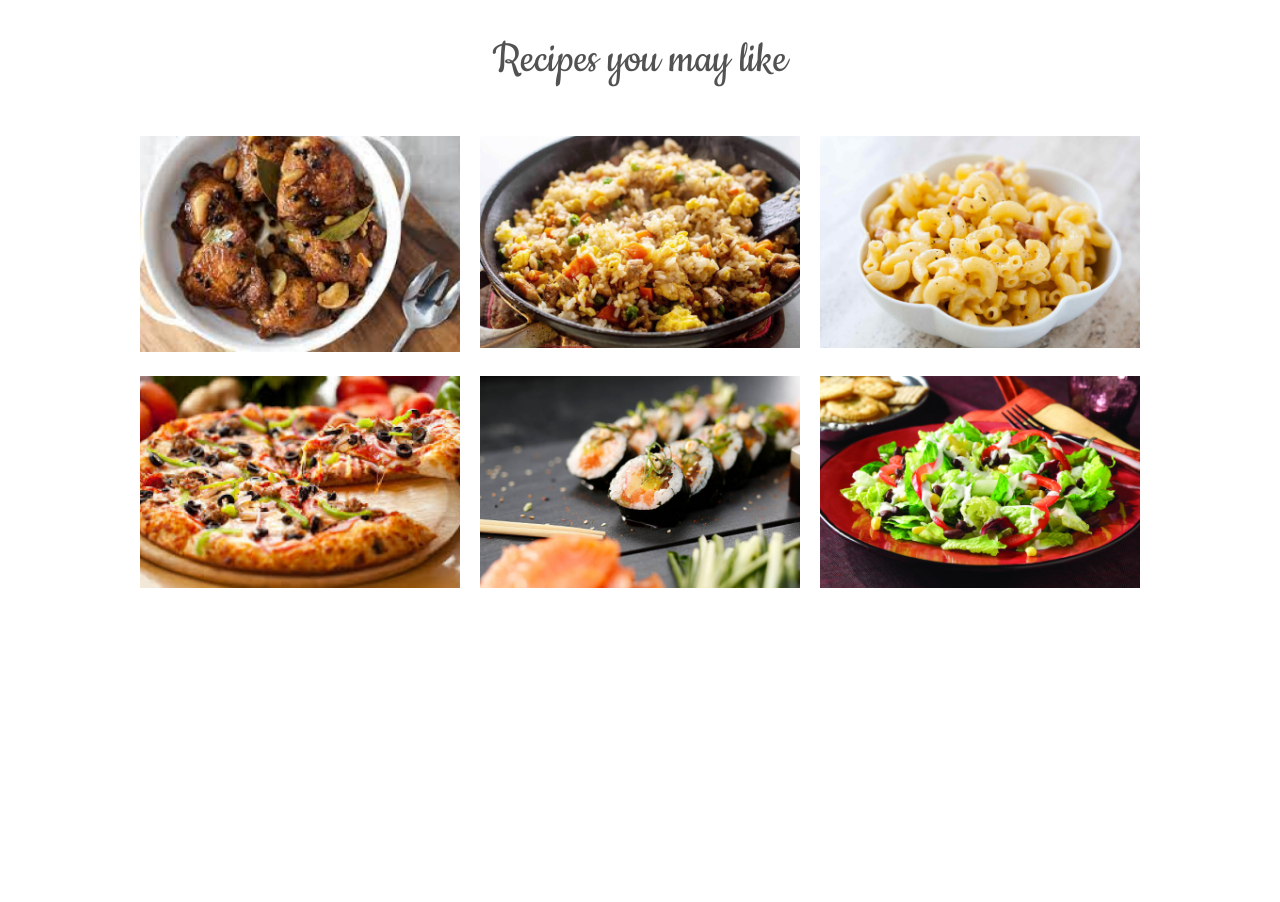
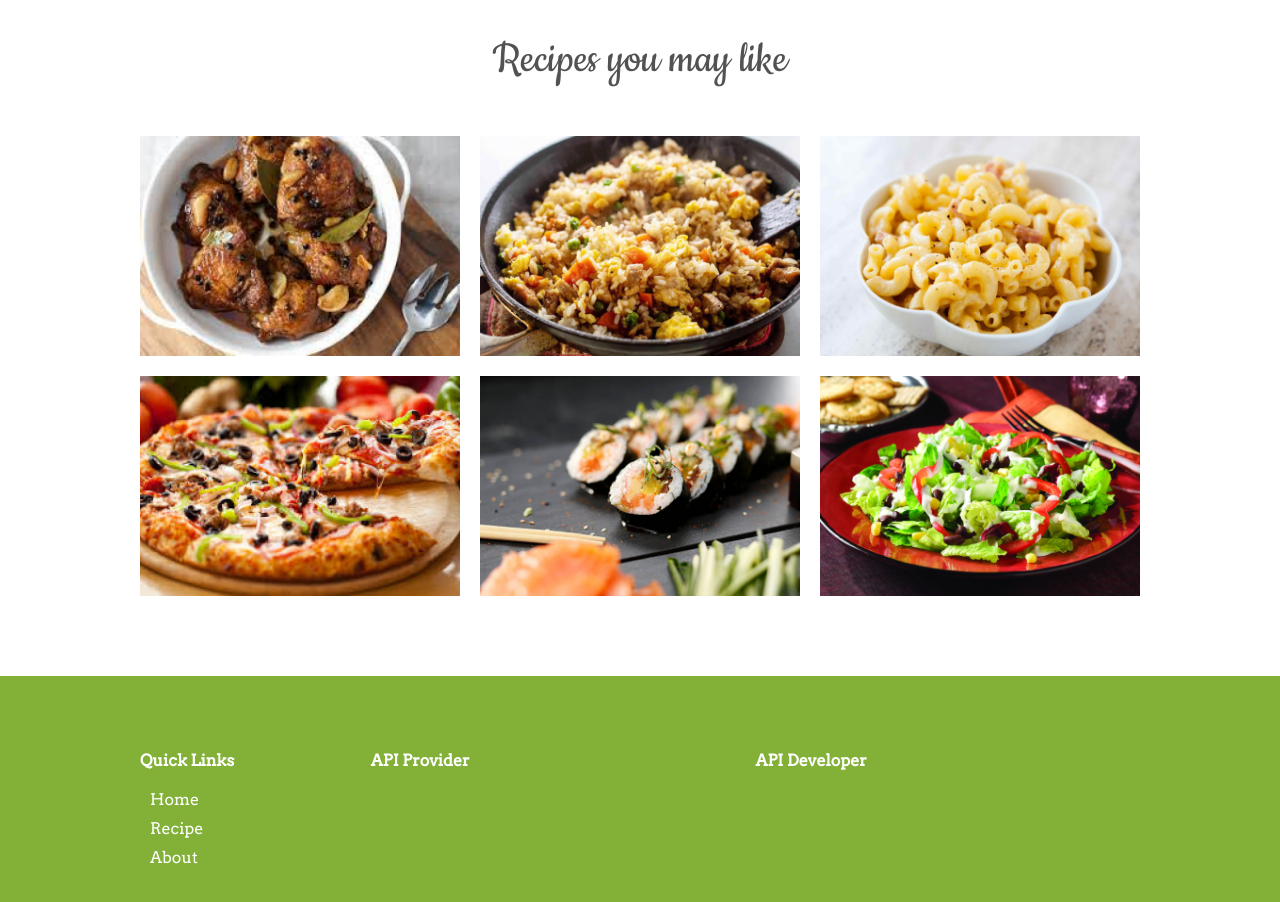
Before and after one commit to JPvenadas/Entaste-Recipes, a React (Create React App) app: page / in a window 1280 px wide. Shown: the part 960-1862 px from the top of the page. Before the commit the page ends 1556 px from the top, so only its background shows below. Built offline with nearby package versions, Linux system fonts and the light colour scheme.

Commit message:
Reccomendation with slider

```diff
--- a/src/App.jsx
+++ b/src/App.jsx
@@ -1,6 +1,7 @@
 import Navbar from "./Components/Navbar"
 import { BrowserRouter, Routes, Route } from "react-router-dom"
 import Home from "./Pages/Home"
+import Footer from "./Components/Footer"
 
 const App = () => {
   return (
@@ -11,6 +12,7 @@ const App = () => {
        <Route path="/" index element={<Home/>}></Route>
      </Routes>
      </BrowserRouter>
+     <Footer/>
     </div>
   )
 }
--- /dev/null
+++ b/src/Components/Footer.jsx
@@ -0,0 +1,27 @@
+import { MainDiv,Title,Links,LinkItem, AboutContainer, Container, About } from "../Styles/Footer"
+const Footer = () => {
+  return (
+   <MainDiv>
+          <Container>
+              <About>
+                  <AboutContainer>
+                      <Title>Quick Links</Title>
+                      <Links>
+                          <LinkItem>Home</LinkItem>
+                          <LinkItem>Recipe</LinkItem>
+                          <LinkItem>About</LinkItem>
+                      </Links>
+                  </AboutContainer>
+                  <AboutContainer>
+                        <Title>API Provider</Title>
+                  </AboutContainer>
+                  <AboutContainer>
+                        <Title>API Developer</Title>
+                  </AboutContainer>
+              </About>
+          </Container>
+   </MainDiv>
+  )
+}
+
+export default Footer
--- a/src/Components/GridItems.jsx
+++ b/src/Components/GridItems.jsx
@@ -1,10 +1,15 @@
-import { Items } from "../Styles/Recommendation"
+import { Items, ItemTitle } from "../Styles/Recommendation"
+import { useState } from "react"
 
 
-const GridItems = ({background}) => {
+const GridItems = ({background, recipe}) => {
+
+  const [titleStatus, setTitleStatus] = useState(false);
   return (
-    <Items bg={background}>
-
+    <Items onMouseLeave={()=>{setTitleStatus(false)}} onMouseOver={()=>{setTitleStatus(true)}} bg={background}>
+      <ItemTitle opacity={titleStatus? 1: 0} translate={titleStatus? 0: -100}>
+        {recipe}
+      </ItemTitle>
     </Items>
   )
 }
--- a/src/Components/Navbar.jsx
+++ b/src/Components/Navbar.jsx
@@ -1,5 +1,5 @@
 import { useState } from "react";
-import {FaBars} from "react-icons/fa";
+import {FiGrid} from "react-icons/fi";
 import { Navlinks } from "../Styles/Navbar";
 
 
@@ -27,7 +27,7 @@ const [navstatus, changenavstat] = useState(false)
                           <a href="">About</a>
                       </li>
                   </Navlinks>
-                  <FaBars className="ham-menu" onClick={()=>{changenavstat(!navstatus)}}/>
+                  <FiGrid className="ham-menu" onClick={()=>{changenavstat(!navstatus)}}/>
             </div>
        </div>
    </nav>
--- a/src/Components/Recommendation.jsx
+++ b/src/Components/Recommendation.jsx
@@ -1,4 +1,4 @@
-import { MainDiv, Container, Title, Grid } from "../Styles/Recommendation"
+import { MainDiv, Container, GridContainer, Title, Grid } from "../Styles/Recommendation"
 import GridItems from "./GridItems"
 import Adobo from './../Styles/Rec-Items/Adobo.png'
 import FriedRice from './../Styles/Rec-Items/FriedRice.png'
@@ -9,22 +9,44 @@ import Vege from './../Styles/Rec-Items/VegSalad.png'
 import SlideButton from "./SlideButton"
 import { FaChevronLeft } from "react-icons/fa"
 import { FaChevronRight } from "react-icons/fa"
+import { useState, useEffect } from "react"
 
 const Recommendation = () => {
+
+  const [slide, changeslide] = useState(250);
+  const [leftshow, setLeftshow] = useState(true)
+  const [rightshow, setRightshow] = useState(true)
+  const onClickRight = ()=>{
+  changeslide(slide - 100);
+  }
+  const onClickLeft = ()=>{
+    changeslide(slide + 100);
+  }
+  const undisplaybutton = ()=>{
+    slide === 250? setLeftshow(false): setLeftshow(true);
+    slide === -250? setRightshow(false): setRightshow(true);
+  }
+  useEffect(undisplaybutton,[slide])
   return (
     <MainDiv>
       <Container>
         <Title>Recipes you may like</Title>
-        <Grid>
-          <SlideButton right={0} icon={<FaChevronRight/>} />
-          <SlideButton left={0} icon={<FaChevronLeft/>} />
-          <GridItems background={Adobo} />
-          <GridItems background={FriedRice} />
-          <GridItems background={MacChesse} />
-          <GridItems background={Pizza} />
-          <GridItems background={Sushi} />
-          <GridItems background={Vege} />
-        </Grid>
+        <GridContainer>
+        <SlideButton
+         display = {rightshow? 'block': 'none'}
+         right={5} click={()=>(onClickRight())} icon={<FaChevronRight />} />
+        <SlideButton
+        display = {leftshow? 'block': 'none'}
+         left={5} click={onClickLeft} icon={<FaChevronLeft />} />
+          <Grid translate={slide}>
+            <GridItems recipe='Pork Adobo' background={Adobo} />
+            <GridItems recipe='Fried Rice' background={FriedRice} />
+            <GridItems recipe='Macaroni and Cheese' background={MacChesse} />
+            <GridItems recipe='Roman Pizza' background={Pizza} />
+            <GridItems recipe='Sushi' background={Sushi} />
+            <GridItems recipe='Vegetable Salad' background={Vege} />
+          </Grid>
+        </GridContainer>
       </Container>
     </MainDiv>
   )
--- a/src/Components/SlideButton.jsx
+++ b/src/Components/SlideButton.jsx
@@ -1,8 +1,9 @@
 import { Btn } from "../Styles/Recommendation"
 
-const SlideButton = ({right, left, icon}) => {
+
+const SlideButton = ({display,right, left, icon, click}) => {
   return (
-   <Btn right={right} left={left}>{icon}</Btn>
+   <Btn display={display} onClick={click} right={right} left={left}>{icon}</Btn>
   )
 }
 
--- /dev/null
+++ b/src/Styles/Footer.js
@@ -0,0 +1,47 @@
+import styled from 'styled-components'
+
+export const MainDiv = styled.div`
+    width: 100%;
+    background: #83B138;
+    display: flex;
+    justify-content: center;
+    align-items: center;
+
+`
+export const Container = styled.div`
+    display: flex;
+    width: 1000px;
+    height: 250px;
+    display: flex;
+    flex-direction: column;
+    justify-content: center;
+    align-items: center;
+`
+export const About = styled.div`
+    display: grid;
+    grid-template-columns: 3fr 5fr 5fr;
+    width: 100%;
+    height: 100px;
+
+`
+export const Title = styled.h2`
+    font-size: 1rem;
+    color: white;
+    margin-bottom: 10px;
+`
+export const Links = styled.ul`
+    display: flex;
+    width: 100%;
+    flex-direction: column;
+    gap: 10px;
+    padding: 10px;
+`
+export const LinkItem = styled.li`
+    display: block;
+    color: white;
+`
+export const AboutContainer = styled.div`
+    display: flex;
+    width: 100%;
+    flex-direction: column;
+`
--- a/src/Styles/Navbar.js
+++ b/src/Styles/Navbar.js
@@ -8,6 +8,7 @@ export const Navlinks = styled.ul`
    gap: 40px;
    transition: .5s ease;
    background-color: white;
+   z-index: 4;
 
    @media (max-width: 700px){
     position: absolute;
@@ -18,5 +19,6 @@ export const Navlinks = styled.ul`
     height: 100vh;
     width: 100vw;
     transform: ${(props)=>props.translate};
+    z-index: 4;
    }
 `;
--- a/src/Styles/Recommendation.js
+++ b/src/Styles/Recommendation.js
@@ -5,6 +5,7 @@ export const MainDiv = styled.div`
     display: flex;
     justify-content: center;
     align-items: center;
+    margin-bottom: 80px;
     margin-top: 80px;
 `
 export const Container = styled.div`
@@ -14,55 +15,129 @@ export const Container = styled.div`
     align-items: center;
     flex-direction: column;
     gap: 50px;
+    @media (max-width: 700px) {
+        gap: 10px;
+    }
 `
 export const Title = styled.div`
     width: 100%;
     font-family: 'Cookie';
     font-size: 3rem;
     text-align: center;
+    @media (max-width: 1200px) {
+        font-size: 2rem;
+    }
+`
+export const GridContainer = styled.div`
+    width: 1000px;
+    max-width: 100vw;
+    overflow: hidden;
+    position: relative;
+    display: flex;
+    justify-content: center;
+    align-items: center;
 `
 export const Grid = styled.div`
     display: grid;
     grid: repeat(2, 1fr)/ repeat(3, 1fr);
     gap: 20px;
     width: 100%;
-    position: relative;
+    transition: .3s ease;
+    z-index: 1;
+
     @media (max-width: 1200px){
-        gap: 6px;
+        gap: 13px;
+        width: 80%;
+        min-width: 760px;
     }
     @media (max-width: 700px) {
         display: flex;
         flex-direction: row;
-        overflow: hidden;
+        width: auto;
+        flex-shrink: 0;
+        gap: 0;
+        transform: translateX(${props=> props.translate}vw);
     }
+
 `
 export const Items = styled.div`
-    width: 100%;
+    width: 320px;
     height: 220px;
+    display: flex;
+    justify-content: center;
     background: url('${props => props.bg}') no-repeat;
-    background-size: 100%;
+    background-size: 100% 100%;
+    position: relative;
+    overflow: hidden;
+    background-position: center;
+    transition: .3s ease-in-out;
+    :hover{
+        background: linear-gradient(rgba(0, 0, 0, 0.417), rgba(0, 0, 0, 0.4)), url('${props => props.bg}') no-repeat;
+        background-size: 105% 105%;
+        background-position: center;
+
+    }
+    @media (max-width: 1200px) {
+        flex-shrink: 0;
+        width: 100%;
+        height: 200px;
+    }
     @media (max-width: 700px) {
-        flex-shrink: 0;
-        max-width: 70%;
+        width: 100vw;
         height: 300px;
-        margin: 0 15%;
+        background-size: 70vw 250px;
+        :hover{
+        background: url('${props => props.bg}') no-repeat;
         background-position: center;
+        background-size: 70vw 250px;}
+
     }
+    @media (max-width: 500px) {
+        background-size: 70vw 200px;
+        :hover{
+        background: url('${props => props.bg}') no-repeat;
+        background-position: center;
+        background-size: 70vw 200px;
+    }
+    }
+
 `
 export const Btn = styled.button`
      position: absolute;
-     width: 50px;
-     height: 50px;
+     width: 30px;
+     height: 30px;
      border-radius: 50%;
      background: white;
      border-style: none;
+     z-index: 2;
      display: none;
      box-shadow: 1px 1px 2px gray;
-     right: ${props => props.right};
-     left: ${props => props.left};
+     right: ${props => props.right}px;
+     left: ${props => props.left}px;
      top: 50%;
     @media (max-width: 700px) {
-        display: inline;
+        display: ${props => props.display};
         top: 140px;
+
     }
 `
+export const ItemTitle = styled.div`
+    position: absolute;
+    padding: 10px;
+    bottom: 0;
+    font-family: helvetica;
+    width: 100%;
+    color: white;
+    background: rgb(0,0,0,0.8);
+    transition: .3s ease;
+    transform: translateX(${props=>props.translate}%);
+    opacity: ${props=>props.opacity};
+    @media (max-width: 700px) {
+        transform: translateX(0);
+        opacity: 1;
+        position: block;
+        width: 70vw;
+        text-align: center;
+    }
+
+`
--- a/src/index.css
+++ b/src/index.css
@@ -23,6 +23,7 @@ nav{
   left: 0;
   width: 100%;
   background-color: white;
+  z-index: 100;
 }
 .navbar-container{
   display: flex;
```
